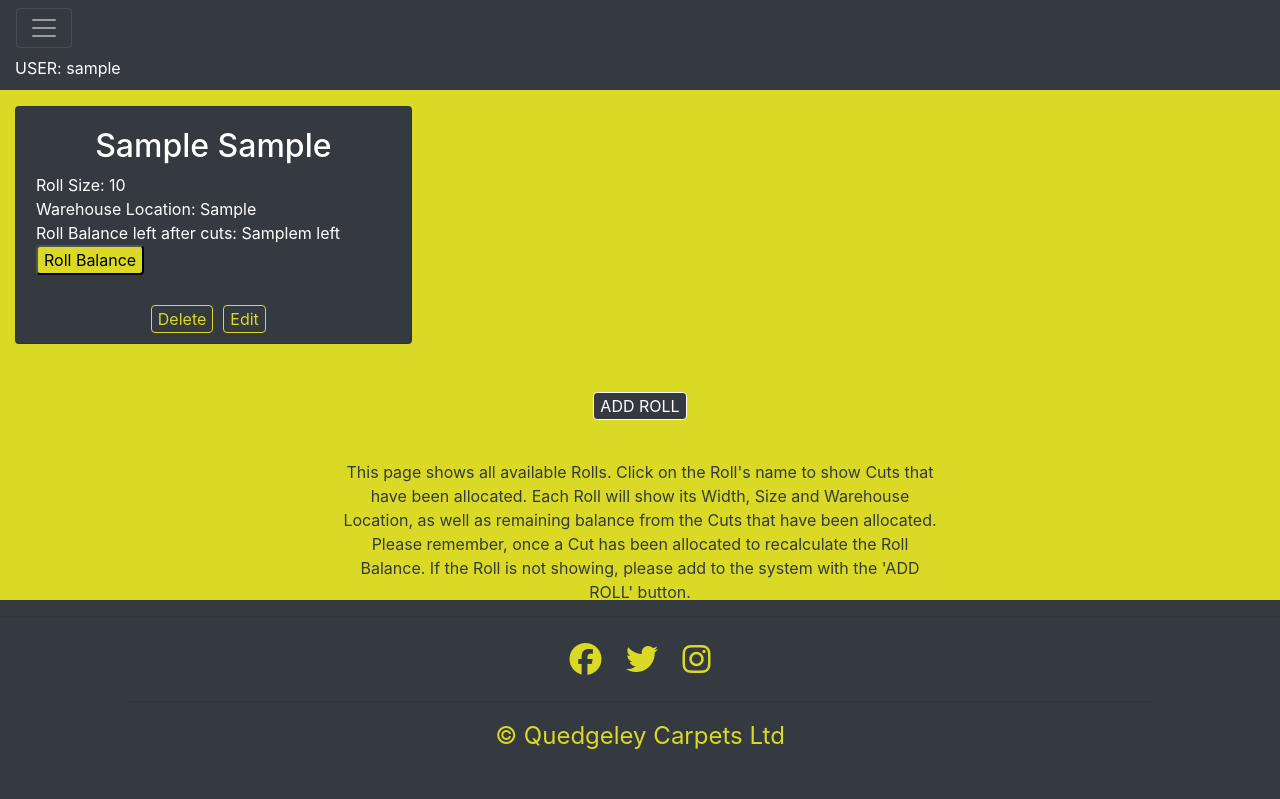
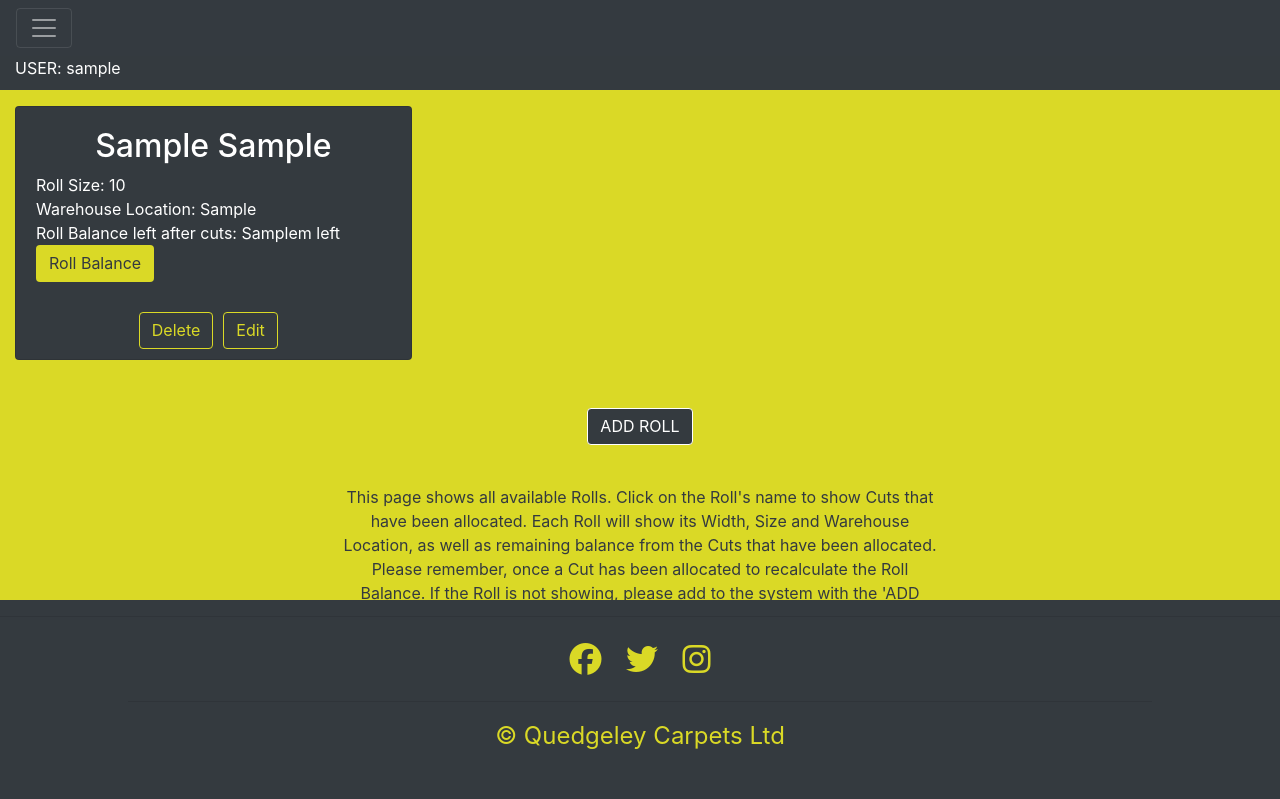
Before and after one commit to benamos216/Project-Portfolio-4, a Django app: page /get_rolls/1 in a window 1280 px wide. Shown: the top 799 px of the page. Run offline with Django 3.2, Linux system fonts and the light colour scheme; a user stored in the database is signed in; tables that the repository leaves empty hold one stand-in row (values such as "Sample post"); some libraries are stand-ins or nearby versions.

Commit message:
removed button class as wrapped in <a> anchor, and restyled

```diff
--- a/static/css/style.css
+++ b/static/css/style.css
@@ -121,6 +121,22 @@ button {
     background-color: #343a3f;
     border:rgb(218, 217, 38) 1px solid;
     color:rgb(218, 217, 38);
+    text-decoration: none;
+    display: inline-block;
+    padding: 6px 12px;
+    font-size: 16px;
+    font-weight: normal;
+    line-height: 1.428571429;
+    text-align: center;
+    white-space: nowrap;
+    vertical-align: middle;
+    cursor: pointer;
+    border-radius: 4px;
+    -webkit-user-select: none;
+    -moz-user-select: none;
+    -ms-user-select: none;
+    -o-user-select: none;
+    user-select: none;
 }
 
 .add {
@@ -138,12 +154,30 @@ button {
     background-color: rgb(218, 217, 38);
     border:rgb(218, 217, 38) 1px solid;
     color: white;
+    text-decoration: none;
 }
 
 .main-button {
     background-color: #343a3f;
     border:white 1px solid;
     color:white;
+    text-decoration: none;
+    display: inline-block;
+    padding: 6px 12px;
+    margin-bottom: 0;
+    font-size: 16px;
+    font-weight: normal;
+    line-height: 1.428571429;
+    text-align: center;
+    white-space: nowrap;
+    vertical-align: middle;
+    cursor: pointer;
+    border-radius: 4px;
+    -webkit-user-select: none;
+    -moz-user-select: none;
+    -ms-user-select: none;
+    -o-user-select: none;
+    user-select: none;
 }
 
 .center {
@@ -160,6 +194,25 @@ button {
 
 .cut {
     background-color: rgb(218, 217, 38);
+    color: #343a3f;
+    text-decoration: none;
+    display: inline-block;
+    padding: 6px 12px;
+    margin-bottom: 0;
+    font-size: 16px;
+    font-weight: normal;
+    line-height: 1.428571429;
+    text-align: center;
+    white-space: nowrap;
+    vertical-align: middle;
+    cursor: pointer;
+    border: 1px solid transparent;
+    border-radius: 4px;
+    -webkit-user-select: none;
+    -moz-user-select: none;
+    -ms-user-select: none;
+    -o-user-select: none;
+    user-select: none;
 }
 
 .cut:hover {
--- a/templates/base.html
+++ b/templates/base.html
@@ -1,7 +1,7 @@
 {% load static %}
 
 <!DOCTYPE html>
-<html class="h-100">
+<html class="h-100" lang="en">
 <head>
     <meta charset="UTF-8">
     <meta http-equiv="X-UA-Compatible" content="IE=edge">
--- a/templates/rolls.html
+++ b/templates/rolls.html
@@ -25,18 +25,18 @@
                             <br>
                             <span class="roll-text">Roll Balance left after cuts: {{ rolls.roll_balance }}m left </span>
                             <!-- Updates Roll Balance by taking Roll size and taking away sum of cut sizes -->
-                            <a href="/calc/{{ rolls.id }}">
-                                <button class="cut">Roll Balance</button>
+                            <a class="cut" href="/calc/{{ rolls.id }}">
+                                Roll Balance
                             </a>
                         </div>
                         <div>
                             <!-- Delete and Edit buttons, delete displays a warning -->
                             <span class="buttons">
-                                <a class='confirm-delete' href="/delete_roll/{{ rolls.id }}">
-                                    <button class="delete">Delete</button>
+                                <a class='confirm-delete delete' href="/delete_roll/{{ rolls.id }}">
+                                    Delete
                                 </a>
-                                <a href="/edit_roll/{{ rolls.id }}">
-                                    <button class="edit">Edit</button>
+                                <a class="edit" href="/edit_roll/{{ rolls.id }}">
+                                    Edit
                                 </a>
                             </span>
                         </div>
@@ -50,8 +50,8 @@
     <!-- Allows the user to add new rolls -->
     <div class="container">
         <div class="center">
-            <a href="/addroll">
-                <button class="main-button">ADD ROLL</button>
+            <a class="main-button" href="/addroll">
+                ADD ROLL
             </a>
         </div>
     </div>
```
Also changed, not shown: templates/cut.html (+8 -8 lines), templates/ranges.html (+6 -6 lines), templates/supplier.html (+6 -6 lines), README.md, media/readme/lighthouse1.png (added), media/readme/lighthouse2.png (added), media/readme/responsive.png (added).
